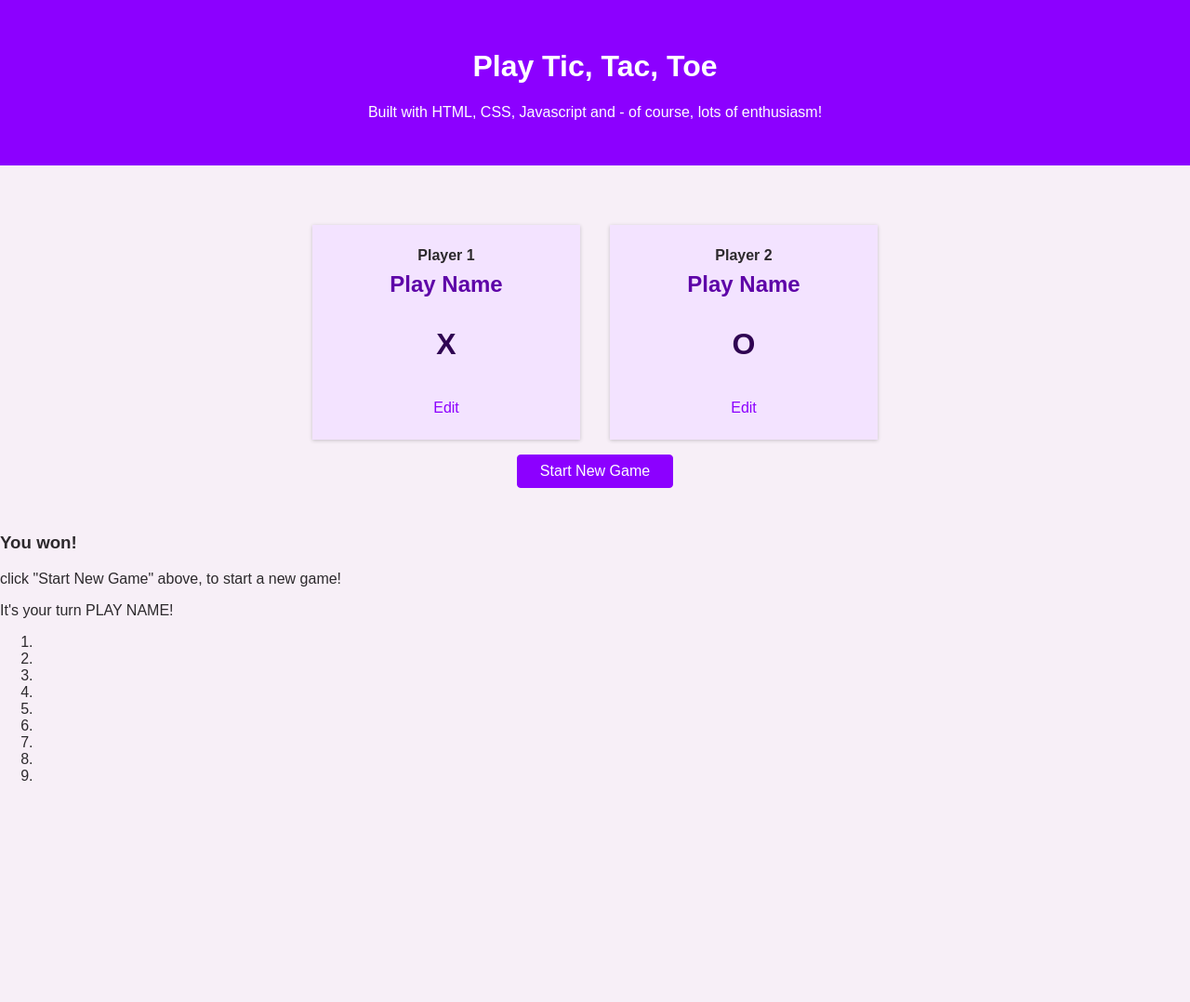
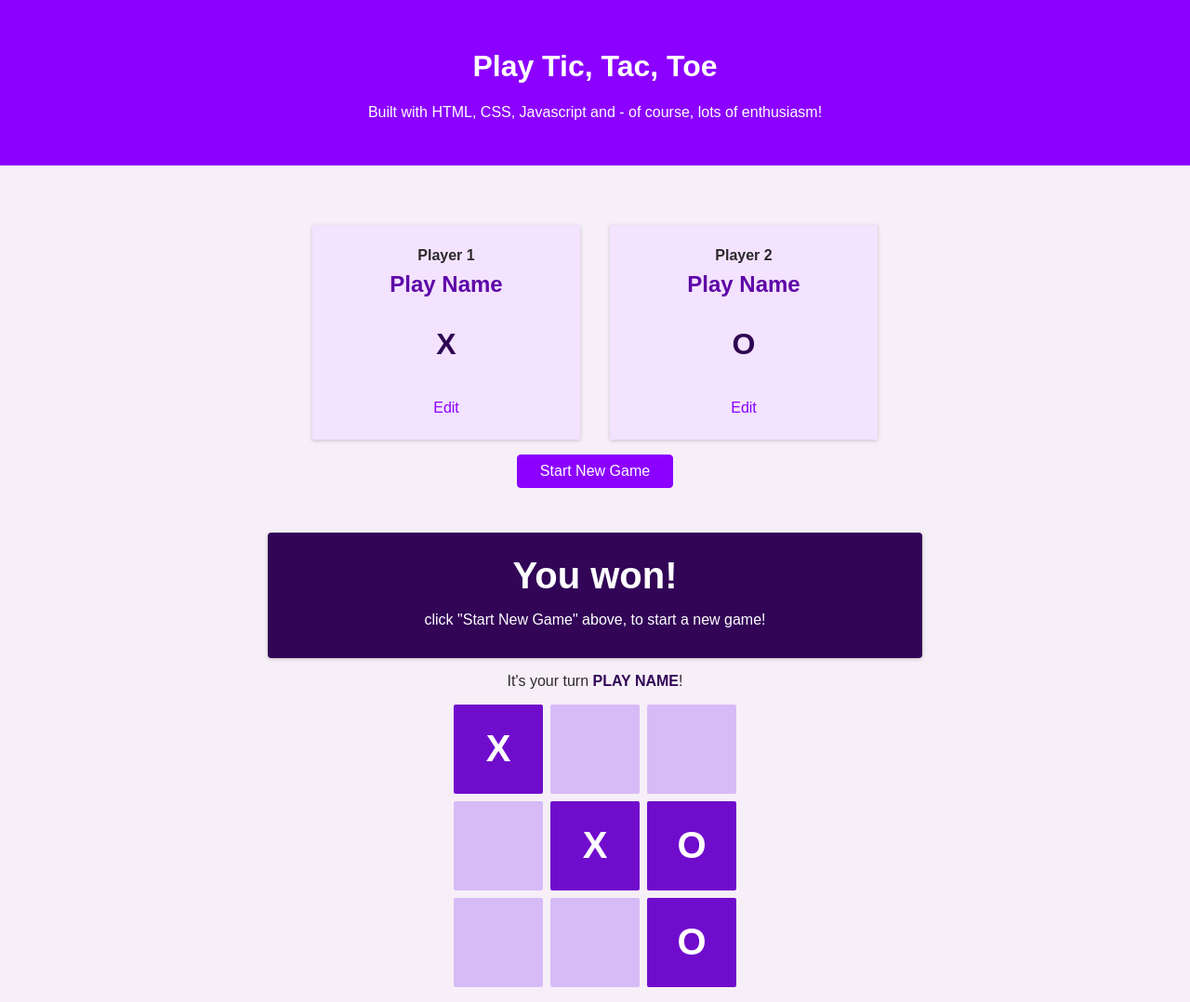
Before and after one commit to famousfamous/Tic-Tac-Toe, a plain HTML site: page index.html in a window 1280 px wide. Shown: the whole page at 93% size. Before the commit the page ends 860 px from the top, so only its background shows below. Drawn offline with Linux system fonts and the light colour scheme.

Commit message:
done with css

```diff
--- a/index.html
+++ b/index.html
@@ -63,24 +63,24 @@
         <button class="btn">Start New Game</button>
       </section>
       <section id="active-game">
-        <article>
-          <h3>You won!</h3>
+        <article id="game-over">
+          <h2>You won!</h2>
           <p>click "Start New Game" above, to start a new game!</p>
         </article>
 
         <p>It's your turn <span id="active-player-name">PLAY NAME</span>!</p>
-        <ol>
-          <li></li>
+        <ol id="game-board">
+          <li class="disabled">X</li>
           <li></li>
           <li></li>
 
           <li></li>
-          <li></li>
-          <li></li>
+          <li class="disabled">X</li>
+          <li class="disabled">O</li>
 
           <li></li>
           <li></li>
-          <li></li>
+          <li class="disabled">O</li>
         </ol>
       </section>
     </main>
--- a/styles/game.css
+++ b/styles/game.css
@@ -0,0 +1,57 @@
+#active-game {
+  text-align: center;
+  margin: 2rem 0 0 5rem 0;
+  /* display: none; */
+}
+#game-over {
+  width: 90%;
+  max-width: 40rem;
+  margin: auto;
+  padding: 1rem 2rem;
+  background-color: rgb(50, 5, 87);
+  color: white;
+  box-shadow: 0 1px 4px rgba(0, 0, 0, 0.2);
+  border-radius: 4px;
+  /* display:  none; */
+}
+#game-over h2 {
+  font-size: 2.5rem;
+  margin: 0.5rem 0;
+}
+
+#active-player-name {
+  font-weight: bold;
+  color: rgb(50, 5, 87);
+}
+
+#game-board {
+  list-style: none;
+  margin: 1rem 0;
+  padding: 0;
+  display: grid;
+  grid-template-columns: repeat(3, 6rem);
+  grid-template-rows: repeat(3, 6rem);
+  justify-content: center;
+  gap: 0.5rem;
+}
+
+#game-board li {
+  background-color: rgb(215, 187, 247);
+  border-radius: 2px;
+  cursor: pointer;
+  display: flex;
+  justify-content: center;
+  align-items: center;
+  font-size: 2.5rem;
+  font-weight: bold;
+}
+
+#game-board li:hover {
+  background-color: rgb(112, 13, 204);
+}
+
+#game-board li.disabled {
+background-color: rgb(112, 13, 204);
+cursor: default;
+color: white;
+}
```
